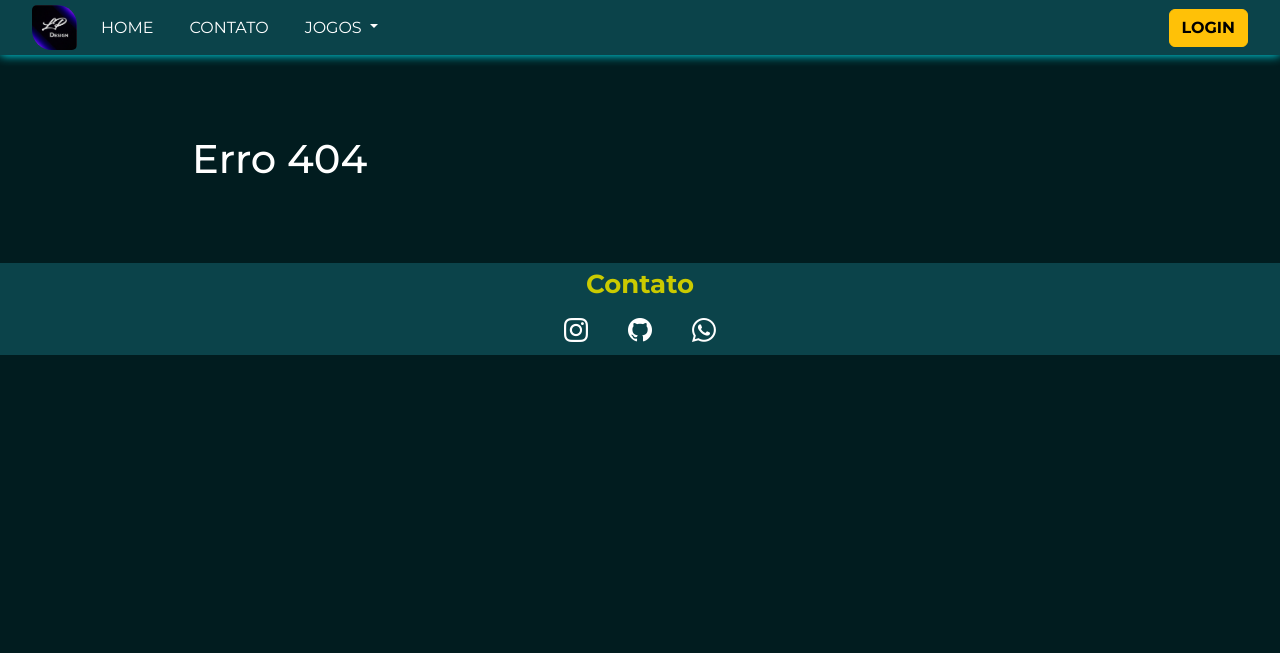
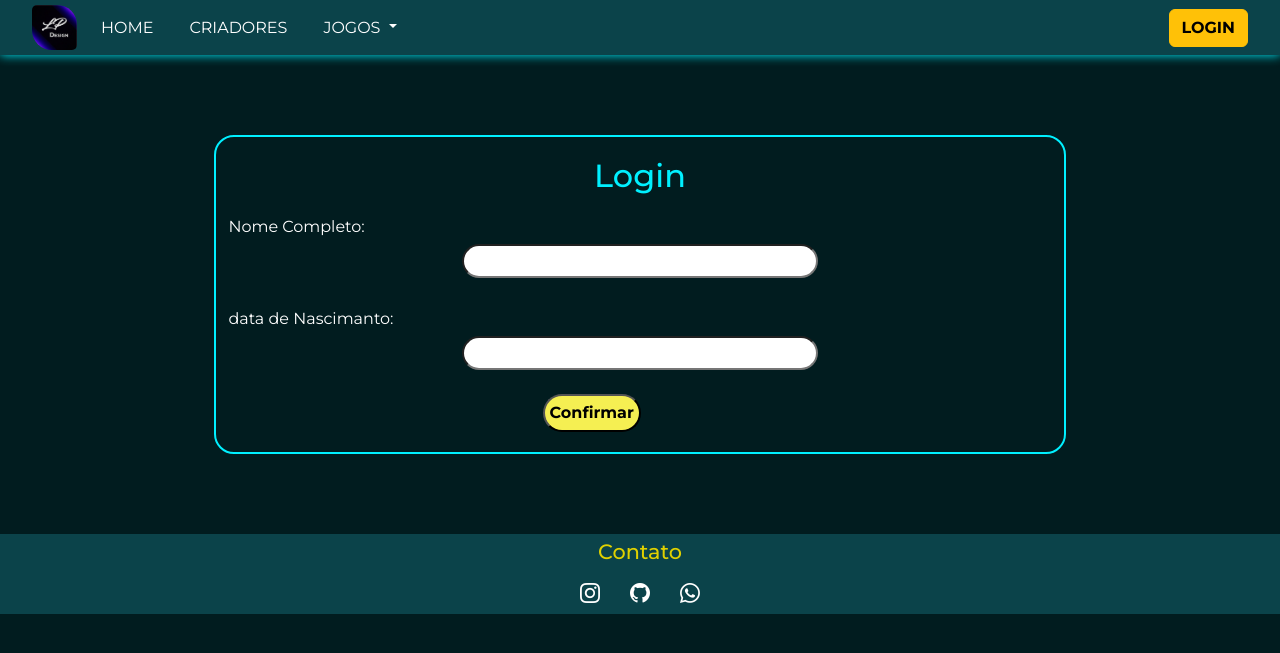
Before and after one commit to lucas-pedrozo/crack, a PHP site: page /crack/login in a window 1280 px wide. Shown: the top 653 px of the page. Run offline with PHP 8.4, Linux system fonts and the light colour scheme.

Commit message:
versão 1.1

```diff
--- /dev/null
+++ b/css/login.css
@@ -0,0 +1,62 @@
+/* corres */
+* {
+  margin: 0;
+  padding: 0;
+}
+
+.margin0 {
+  box-sizing: border-box;
+}
+
+body {
+  background: #011c1f !important;
+  font-family: "Montserrat" !important;
+  color: white !important;
+}
+
+h3 {
+  margin: 0 20px;
+}
+
+.login {
+  margin: auto;
+  width: 95%;
+  border-radius: 20px;
+  border: 2px solid #00F0FF;
+  padding: 20px 0;
+}
+.login h1 {
+  text-align: center;
+  font-size: 2rem;
+  color: #00F0FF;
+  padding-bottom: 12px;
+}
+.login .form1 {
+  text-align: center;
+  gap: 0 20px;
+}
+.login .form1 p {
+  text-align: start;
+  margin: 5px 12px;
+}
+.login .form1 input {
+  padding: 3px 5px;
+  border-radius: 20px;
+  color: black !important;
+  font-weight: bold;
+}
+.login .botao {
+  margin-left: 38.5%;
+  text-align: center;
+  background-color: #F5EF52;
+  font-weight: bold;
+  padding: 5px;
+  border-radius: 20px;
+  transition: 500ms;
+}
+.login .botao:hover {
+  transform: scale(1.06);
+  box-shadow: 0 0 10px #68640098;
+}
+
+/*# sourceMappingURL=login.css.map */
--- /dev/null
+++ b/css/login.scss
@@ -0,0 +1,71 @@
+/* corres */
+$color-1:#011c1f;
+$color-2:#0B434A;
+$color-3:#00F0FF;
+$color-6:#F5EF52;
+$color-4:white;
+$color-5:rgb(0, 160, 160);
+$font-1:"Montserrat";
+
+* {
+    margin:0;
+    padding: 0;
+}
+ .margin0 {
+    box-sizing: border-box;
+
+ }
+
+body {
+    background: $color-1 !important;
+    font-family: $font-1 !important;
+    color: white!important;
+
+}
+h3 {
+    margin:0 20px;
+
+}
+
+
+.login {
+    margin: auto;
+    width: 95%;
+    border-radius: 20px;
+    border: 2px solid $color-3;
+    padding: 20px 0;
+    h1 {
+        text-align: center;
+        font-size: 2rem;
+        color: $color-3;
+       padding-bottom: 12px;
+    }
+    .form1{
+        text-align: center;
+        p {
+            text-align: start;
+            margin: 5px 12px;
+        }
+        gap: 0 20px;
+        input {
+            padding: 3px 5px;
+            border-radius: 20px;
+            color: black!important;
+            font-weight: bold;
+        }
+    }
+    .botao {
+        margin-left: 38.5%;
+        text-align: center;
+        background-color: $color-6;
+        font-weight: bold;
+        padding: 5px;
+        border-radius: 20px;
+            // tempo da animação
+            transition: 500ms;
+                &:hover {
+                    transform: scale(1.06);
+                    box-shadow:  0 0 10px #68640098;
+                }
+    }
+}
--- a/css/style.css
+++ b/css/style.css
@@ -71,20 +71,19 @@ main {
   background-color: #0B434A;
   padding: 6px;
 }
-.footer h2 {
+.footer .text-footer {
   text-align: center;
-  font-size: 26px;
+  font-size: 1.3rem;
   padding-bottom: 5px;
-  color: #caca00;
-  font-weight: bold;
+  color: #e0d100;
 }
 .footer .links {
   display: flex;
   justify-content: center;
-  gap: 0 40px;
+  gap: 0 30px;
 }
 .footer .links a {
-  font-size: 24px;
+  font-size: 20px;
   color: white;
 }
 
@@ -95,8 +94,8 @@ main {
 }
 
 .cart-center {
-  text-align: start;
-  color: white;
+  text-align: start !important;
+  color: white !important;
   font-size: 1rem;
   padding: 15px 10px;
 }
@@ -170,6 +169,9 @@ main {
     width: 60%;
   }
 
+  .cart {
+    margin-bottom: 80px;
+  }
   .cart .cart-block {
     width: 40%;
     margin: 8px;
@@ -189,6 +191,5 @@ main {
     margin: 10px;
   }
 }
-/* final da home*/
 
 /*# sourceMappingURL=style.css.map */
--- a/css/style.scss
+++ b/css/style.scss
@@ -24,7 +24,6 @@ body {
 }
 
 .navbar-brand {
-
         img {
             width: 45px;border-radius: 5px 20px 5px 20px;
             transition: 500ms;
@@ -40,12 +39,10 @@ body {
     top: 0;
     z-index: 99999;
     padding: 0 20px;
-
         & .navbar-toggler {
         background-color: #009bb6!important;
         border: 2px solid white;
         }
-
 
     & .nav-link {
         color: $color-4!important;
@@ -53,6 +50,7 @@ body {
         border-radius: 20px;
         margin-right: 20px;
         transition: 500ms;
+
             &:hover {
                 transform: scale(1.08);
                 background-color: #006154;
@@ -85,31 +83,25 @@ main {
 .footer {
     background-color: $color-2;
     padding: 6px;
-
-    h2 {
+    .text-footer {
         text-align: center;
-        font-size: 26px;
+        font-size: 1.3rem;
         padding-bottom: 5px;
-    color: rgb(202, 202, 0);
-    font-weight: bold;
+    color: rgb(224, 209, 0);
     }
-
     .links {
         display: flex;
         justify-content: center;
-        gap: 0 40px;
+        gap: 0 30px;
             a{
-                font-size: 24px;
+            font-size: 20px;
             color: $color-4;
-                // tempo da animação
-
         }
     }
 }
 
 // home home home
 
-//  alinhamento dos titulos
 .text-center {
     text-align: center;
     color: $color-3;
@@ -117,8 +109,8 @@ main {
 }
 
 .cart-center {
-    text-align: start;
-    color: $color-4;
+    text-align: start !important;
+    color: $color-4 !important;
     font-size: 1rem;
     padding:15px 10px;
     span {
@@ -126,19 +118,15 @@ main {
     }
 }
 
-// carrosel
-
 
 .cart {
     display: flex;
     justify-content: center;
     flex-wrap: wrap;
-
         .descricao {
             display: flex;
             justify-content: space-between;
         }
-
     .cart-block {
         width: 95%;
         display: flex;
@@ -160,8 +148,6 @@ main {
             width: 100%;
             margin: auto;
             border-radius:20px;
-
-
         }
         .jogue {
             width: 130px;
@@ -180,6 +166,10 @@ main {
         }
 
     }
+}
+
+.login {
+
 }
 
 
@@ -210,6 +200,7 @@ main {
         width: 60%;
     }
      .cart {
+        margin-bottom: 80px;
 
         .cart-block {
             width: 40%;
@@ -229,12 +220,10 @@ main {
     }
     .cart {
 
+
         .cart-block {
             width: 30%;
              margin: 10px;
         }
     }
 }
-
-
-/* final da home*/
--- a/index.php
+++ b/index.php
@@ -9,6 +9,7 @@
     <link href="https://fonts.googleapis.com/css2?family=Montserrat:ital,wght@0,100..900;1,100..900&display=swap" rel="stylesheet">
 
     <title>Crack Games</title>
+
     <base href="http://localhost/crack/">
 
     <link rel="stylesheet" href="css/style.css">
@@ -27,7 +28,7 @@
 
     <div class="container-fluid">
 
-        <a class="navbar-brand" href="#">
+        <a class="navbar-brand" href="index.php">
     <img src="imagens/logo.png" alt=" Crack games" title="crack games">
         </a>
 
@@ -42,20 +43,24 @@
             <a class="nav-link active" aria-current="page" href="index.php">HOME</a>
             </li>
             <li class="nav-item">
-            <a class="nav-link active" aria-current="page" href="contato">CONTATO</a>
+            <a class="nav-link active" aria-current="page" href="contato">CRIADORES</a>
             </li>
             <li class="nav-item dropdown">
             <a class="nav-link dropdown-toggle" href="#" role="button" data-bs-toggle="dropdown" aria-expanded="false">
                 JOGOS
             </a>
             <ul class="dropdown-menu ">
-                <li><a class="dropdown-item" href="golden.php">Em Busca Da Golden Apple</a></li>
-                <li><a class="dropdown-item" href="index.php">Em Busca Da Golden Apple</a></li>
+                <li><a class="dropdown-item" href="golden">Em Busca Da Golden Apple</a></li>
+                <li><a class="dropdown-item" href="#">Em Busca Da Golden Apple</a></li>
+                <li><a class="dropdown-item" href="#">Em Busca Da Golden Apple</a></li>
+                <li><a class="dropdown-item" href="#">Em Busca Da Golden Apple</a></li>
+                <li><a class="dropdown-item" href="#">Em Busca Da Golden Apple</a></li>
+                <li><a class="dropdown-item" href="#">Em Busca Da Golden Apple</a></li>
                 <li><a class="dropdown-item" href="#">Em Busca Da Golden Apple</a></li>
             </ul>
             </li>
         </ul>
-       <a href="#" class="btn btn-warning">
+       <a href="login" class="btn btn-warning">
         <strong>LOGIN</strong>
        </a>
         </div>
@@ -69,14 +74,17 @@
 
     if (isset($_GET["param"])) {
         $param = $_GET["param"];
+        // serapar o parametro por /
         $p = explode("/", $param);
+        //print_r($p);
     }
 
-    $page = $p[0] ?? "home" ;
-    $jogo = $p[1] ?? NULL;
+    $page = $p[0] ?? "home";
+    $jogo = $p[1] ?? null;
 
     if ($page == "jogo") {
         $pagina = "jogo/{$jogo}.php";
+
     } else {
         $pagina = "paginas/{$page}.php";
     }
@@ -91,7 +99,7 @@
     </main>
 
     <footer class="footer">
-        <h2>Contato</h2>
+        <h2 class="text-footer">Contato</h2>
         <div class="links">
         <a href="#">
             <i class="bi bi-instagram"></i>
--- a/jogo/golden.php
+++ /dev/null
@@ -1 +0,0 @@
-<h1>golden</h1>
--- /dev/null
+++ b/paginas/login.php
@@ -0,0 +1,40 @@
+<!DOCTYPE html>
+<html lang="pt-br">
+<head>
+    <meta charset="UTF-8">
+    <meta name="viewport" content="width=device-width, initial-scale=1.0">
+
+    <link rel="preconnect" href="https://fonts.googleapis.com">
+    <link rel="preconnect" href="https://fonts.gstatic.com" crossorigin>
+    <link href="https://fonts.googleapis.com/css2?family=Montserrat:ital,wght@0,100..900;1,100..900&display=swap" rel="stylesheet">
+
+    <title>Login</title>
+    <link rel="stylesheet" href="css/login.css">
+</head>
+<body>
+
+    <div class="login" data-aos="fade" >
+
+        <h1 data-aos="fade-up">Login</h1>
+
+        <form method="post" action="index.php">
+            <div class="form1">
+            <p data-aos="fade-up" data-aos-duration="500ms"> Nome Completo:</p>
+            <input type="text" name="nome" id="nome" required size="35" title="Digite seu nome Completo" data-aos="fade-up" data-aos-duration="1000ms">
+            </div>
+</br>
+            <div class="form1">
+            <p data-aos="fade-up" data-aos-duration="500ms" class="margin0"> data de Nascimanto:</p>
+            <input type="text" name="nome" id="nome" required size="35" title="Digite seu nome Completo" data-aos="fade-up" data-aos-duration="1000ms">
+            </div>
+</br>
+            <button type="submit" class="botao" data-aos="fade-up" data-aos-duration="1500ms">Confirmar</button>
+         </form>
+
+
+
+
+    </div>
+
+</body>
+</html>
```
Also changed, not shown: paginas/home.php (+36 -0 lines), 2 other files. Lines whose indentation alone changed are shown as unchanged.
